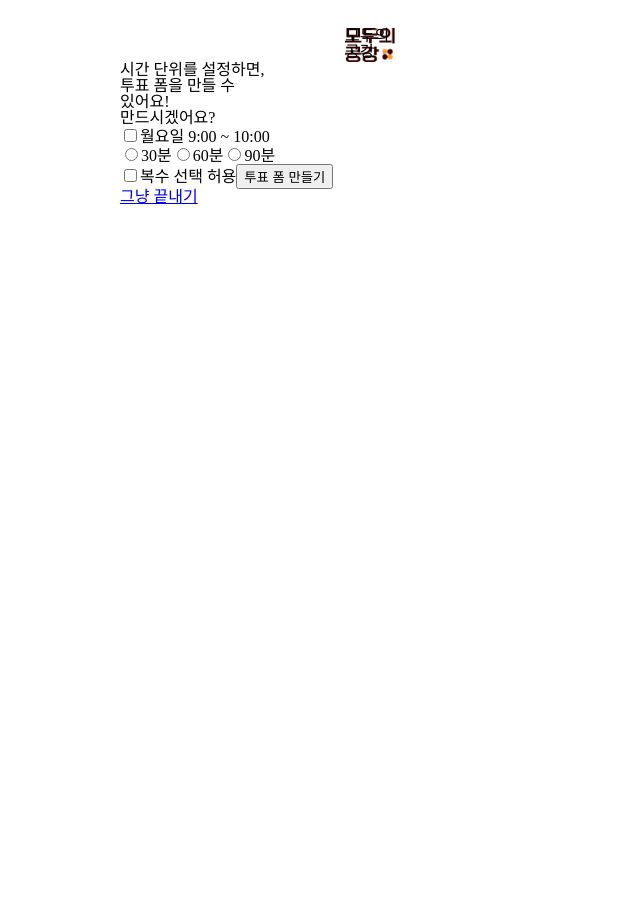
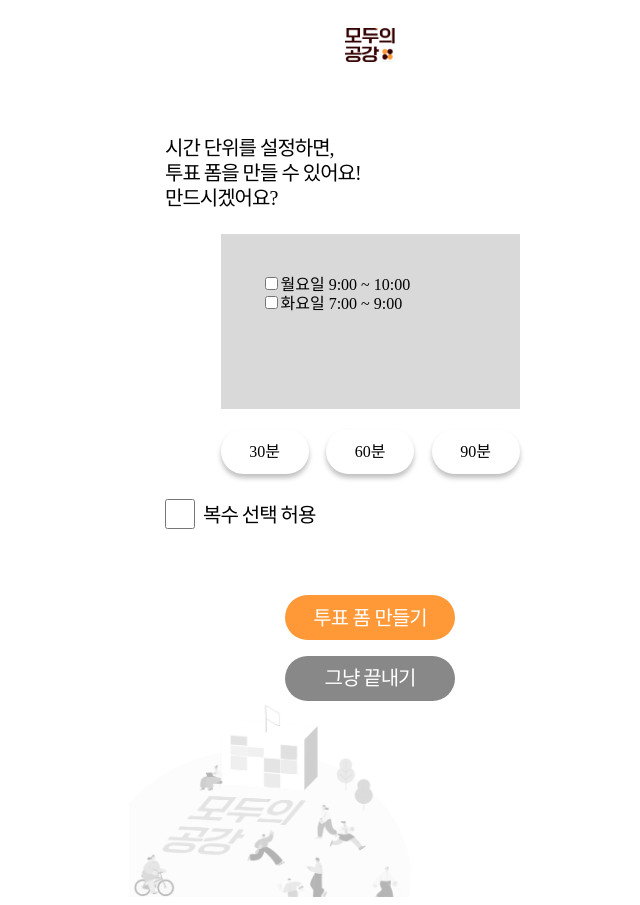
Before and after one commit to Yang-Min-Seok/client, a React (Create React App) app: page /create in a window 1280 px wide. Shown: the whole page, without its empty margins (270-910 px from the left). Before the commit the page ends 800 px from the top, so only its background shows below. Built offline with nearby package versions, Linux system fonts and the light colour scheme; no server answers.

Commit message:
Frame 7 css implement

```diff
--- a/src/pages/create/body.jsx
+++ b/src/pages/create/body.jsx
@@ -1,29 +1,86 @@
 import { BodyDiv, Intro, TimeBox, OptionBox } from "./style";
 import { Link } from "react-router-dom";
+import FooterLogoBlack from "../../styles/global/footerLogoBlack";
+
+function handleOnClick30min() {
+    const target = document.getElementById("30minLabel");
+    target.style.backgroundColor = "#FF9836";
+    target.style.color = "#fff";
+
+    const except1 = document.getElementById("60minLabel");
+    except1.style.backgroundColor = "#fff";
+    except1.style.color = "#000";
+
+    const except2 = document.getElementById("90minLabel");
+    except2.style.backgroundColor = "#fff";
+    except2.style.color = "#000";
+}
+
+function handleOnClick60min() {
+    const target = document.getElementById("60minLabel");
+    target.style.backgroundColor = "#FF9836";
+    target.style.color = "#fff";
+
+    const except1 = document.getElementById("30minLabel");
+    except1.style.backgroundColor = "#fff";
+    except1.style.color = "#000";
+
+    const except2 = document.getElementById("90minLabel");
+    except2.style.backgroundColor = "#fff";
+    except2.style.color = "#000";
+}
+
+function handleOnClick90min() {
+    const target = document.getElementById("90minLabel");
+    target.style.backgroundColor = "#FF9836";
+    target.style.color = "#fff";
+
+    const except1 = document.getElementById("30minLabel");
+    except1.style.backgroundColor = "#fff";
+    except1.style.color = "#000";
+
+    const except2 = document.getElementById("60minLabel");
+    except2.style.backgroundColor = "#fff";
+    except2.style.color = "#000";
+}
+
+function handleOnSubmit() {
+    // 투표 폼 만들기 눌렀을 때
+
+}
+
 function Body() {
 
     return (
         <BodyDiv>
 
-            <form>
+            <form onSubmit={handleOnSubmit}>
                 <Intro>
-                    시간 단위를 설정하면, <br />
-                    투표 폼을 만들 수 <br />
-                    있어요! <br />
-                    만드시겠어요?
+                    <p>
+                        시간 단위를 설정하면,<br />
+                        투표 폼을 만들 수 있어요!<br />
+                        만드시겠어요?
+                    </p>
                 </Intro>
 
                 <TimeBox>
-                    <input type="checkbox" name="selectedTime" />월요일 9:00 ~ 10:00
+                    <input type="checkbox" name="selectedTime" />월요일 9:00 ~ 10:00<br />
+                    <input type="checkbox" name="selectedTime" />화요일 7:00 ~ 9:00<br />
                 </TimeBox>
 
                 <OptionBox>
-                    <input type="radio" name="timeUnit" />30분
-                    <input type="radio" name="timeUnit" />60분
-                    <input type="radio" name="timeUnit" />90분
+                    <label htmlFor="30min" id="30minLabel" onClick={handleOnClick30min}>30분</label>
+                    <input type="radio" name="timeUnit" id="30min"/>
+
+                    <label htmlFor="60min" id="60minLabel" onClick={handleOnClick60min}>60분</label>
+                    <input type="radio" name="timeUnit" id="60min"/>
+
+                    <label htmlFor="90min" id="90minLabel" onClick={handleOnClick90min}>90분</label>
+                    <input type="radio" name="timeUnit" id="90min"/>
                 </OptionBox>
 
-                <input type="checkbox" name="duplicate" />복수 선택 허용
+                <input type="checkbox" name="duplicate" id="duplicate"/>
+                <label htmlFor="duplicate" id="duplicateLabel">복수 선택 허용</label>
 
                 <button type="submit">투표 폼 만들기</button>
 
@@ -31,6 +88,7 @@ function Body() {
 
             <Link to="/">그냥 끝내기</Link>
 
+            <FooterLogoBlack></FooterLogoBlack>
         </BodyDiv>
     )
 }
--- a/src/pages/create/index.jsx
+++ b/src/pages/create/index.jsx
@@ -5,7 +5,7 @@ import Body from "./body";
 function Upload() {
     return (
         <Wrapper>
-            <Header>모두의 공강</Header>
+            <Header></Header>
             <Body></Body>
         </Wrapper>
     )
--- a/src/pages/create/style.jsx
+++ b/src/pages/create/style.jsx
@@ -1,15 +1,102 @@
 import styled from "styled-components";
 
 export const BodyDiv = styled.div`
+    margin-top: 74px;
+
+    form {
+
+    }
+
+    form input:nth-child(4){
+        margin-top: 25px;
+        margin-left: 45px;
+        height: 30px;
+        width: 30px;
+    }
+
+    form #duplicateLabel{
+        display: inline-block;
+        font-weight: 400;
+        font-size: 20px;
+        line-height: 25px;
+        letter-spacing: -0.05em;
+        transform: translateY(-7px) translateX(5px);
+    }
+
+    form button:nth-child(6){
+        display: block;
+        margin: 0 auto;
+        margin-top: 60px;
+        border: none;
+        background-color: #FF9836;
+        color: #fff;
+        border-radius: 25px;
+        width: 170px;
+        height: 45px;
+        font-weight: 400;
+        font-size: 20px;
+        line-height: 22px;
+        text-align: center;
+        letter-spacing: -0.05em;
+    }
+
+    a {
+        display: block;
+        width: 170px;
+        height: 45px;
+        text-decoration: none;
+        color: #fff;
+        background-color: #888888;
+        border-radius: 25px;
+        margin: 0 auto;
+        margin-top: 16px;
+        font-style: normal;
+        font-weight: 400;
+        font-size: 20px;
+        line-height: 45px;
+        text-align: center;
+        letter-spacing: -0.05em;
+    }
+`
+export const Intro = styled.div`
+    padding-left: 45px;
+
+    p{
+        margin: 0;
+        font-weight: 400;
+        font-size: 20px;
+        line-height: 25px;
+        letter-spacing: -0.05em;
+    }
+`
+export const TimeBox = styled.div`
+    width: 299px;
+    height: 175px;
+    margin: 0 auto;
+    background-color: #D9D9D9;
+    margin-top: 23px;
+    margin-bottom: 20px;
+    padding: 40px;
+    box-sizing: border-box;
+    overflow: scroll;
+`
+export const OptionBox = styled.div`
+    width: 299px;
+    margin: 0 auto;
+    display: flex;
+    justify-content: space-between;
+
+    input {
+        display: none;
+    }
+
+    label{
+        width: 88px;
+        height: 45px;
+        line-height: 45px;
+        text-align: center;
+        border-radius: 25px;
+        box-shadow: 0px 4px 5px rgba(0, 0, 0, 0.25);
+    }
 
 `
-
-export const Intro = styled.div`
-
-`
-export const TimeBox = styled.div`
-
-`
-export const OptionBox = styled.div`
-
-`
```
